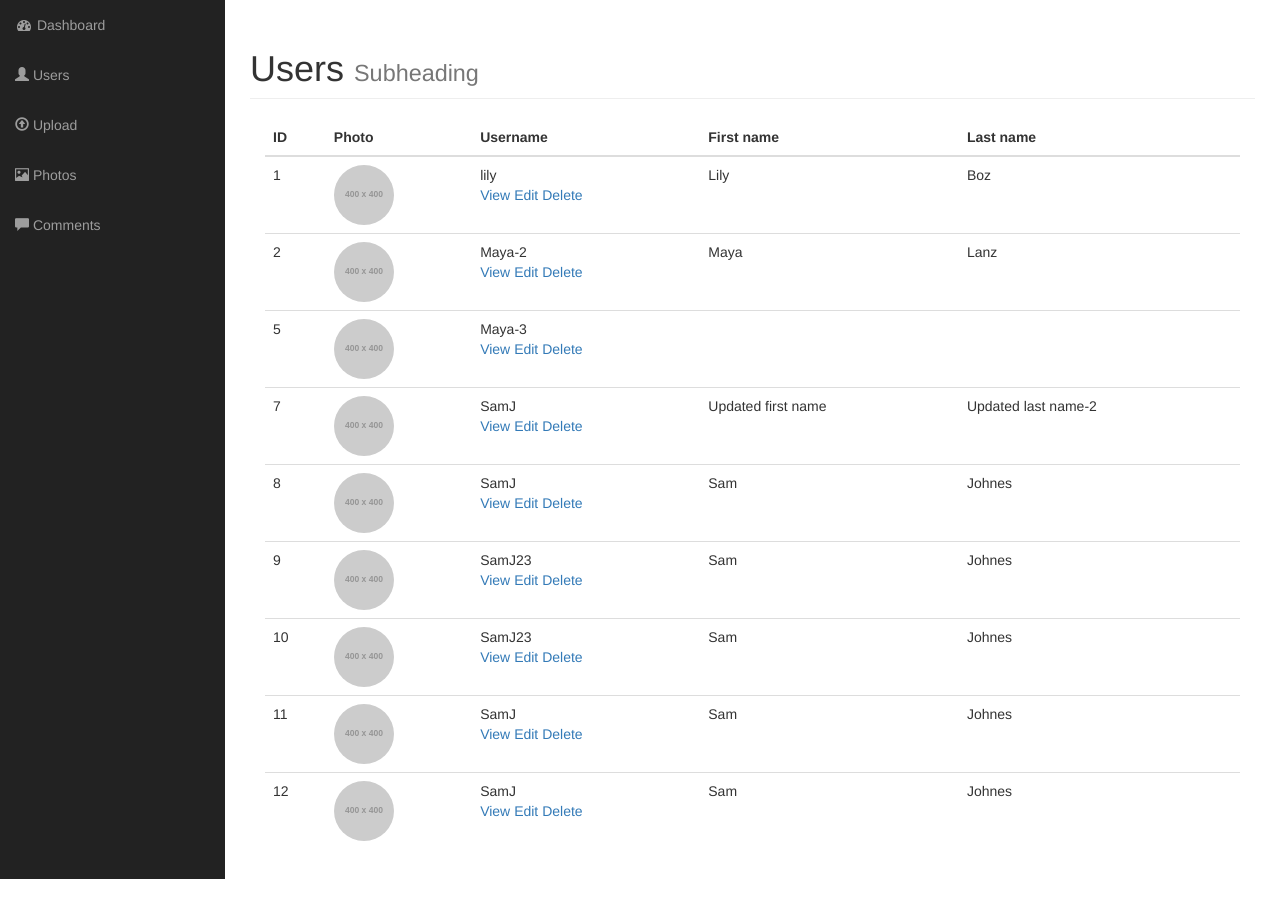
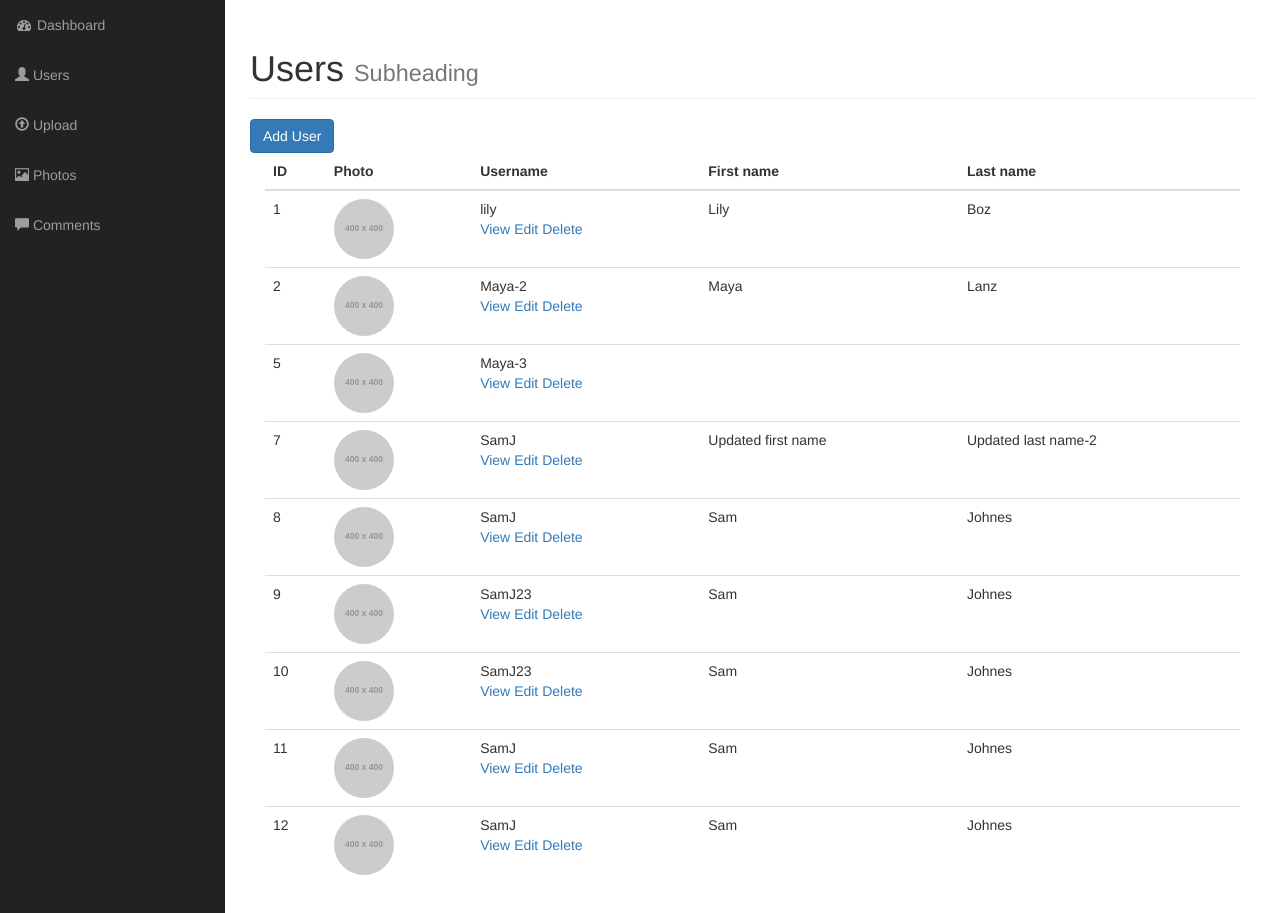
Before and after one commit to Lilyah/gallery, a PHP site: page /admin/users in a window 1280 px wide. Shown: the part 51-964 px from the top of the page. Before the commit the page ends 930 px from the top, so only its background shows below. Run offline with PHP 8.4, Linux system fonts and the light colour scheme; the visitor is signed in with stand-in values (Sample User, id 1); data comes from the database, SQL or seed files in the repository; grey boxes labelled with a size stand in for pictures from a placeholder-image service; some libraries are stand-ins or nearby versions.

Commit message:
added Add User btn

```diff
--- a/admin/users.php
+++ b/admin/users.php
@@ -36,6 +36,8 @@ $users = User::find_all(); // Instantiating class Photo
                             Users
                             <small>Subheading</small>
                         </h1>
+
+                        <a href="add_user.php" class="btn btn-primary">Add User</a>
 
                         <div class="col-md-12">
                             <table class="table table-hover">
```
